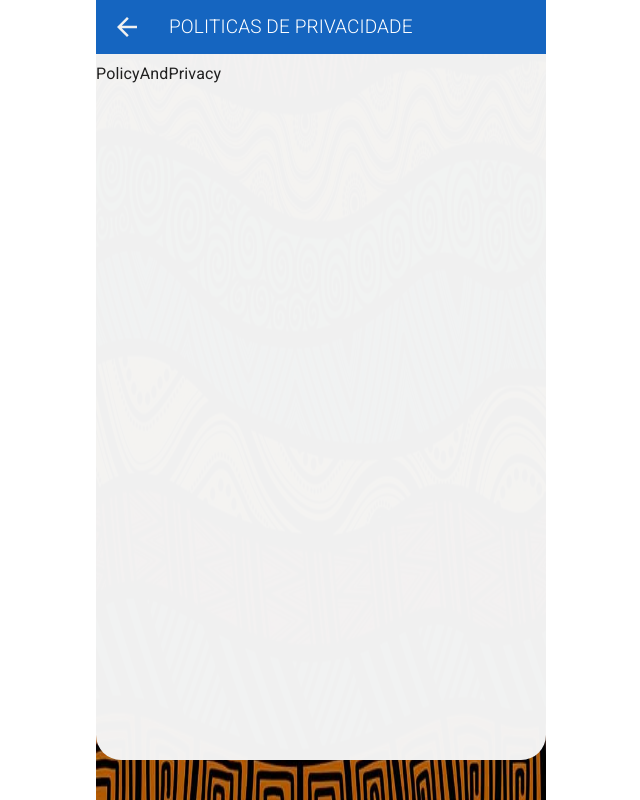
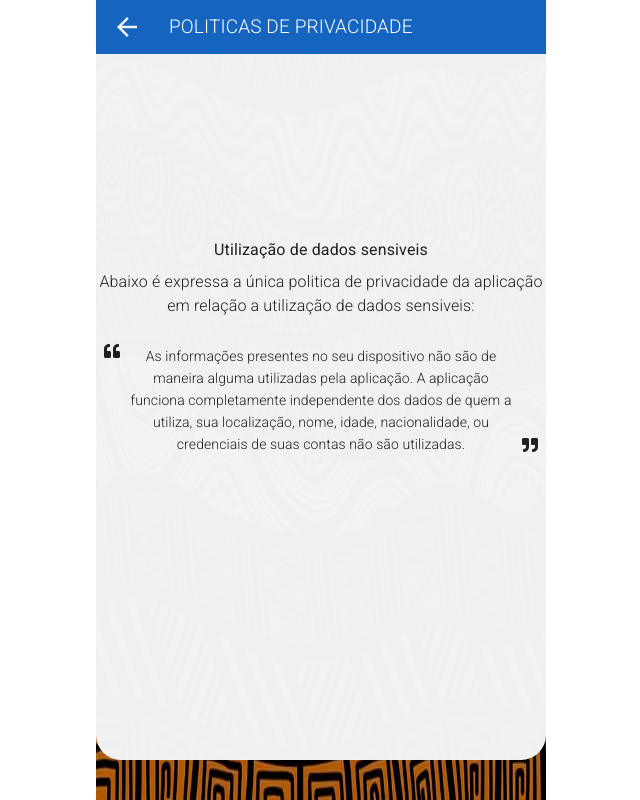
Before and after one commit to Francisco-Fetapi/portuguese-umbundo-dictionary, a React (Vite) app: page /politicas-de-privacidade in a window 1280 px wide. Shown: the whole page, without its empty margins (319-959 px from the left). Built offline with nearby package versions, Linux system fonts and the light colour scheme.

Commit message:
feat: privacy policy defined

```diff
--- a/src/pages/AboutUs.tsx
+++ b/src/pages/AboutUs.tsx
@@ -46,7 +46,7 @@ export default function AboutUs() {
       </Box>
       <Box flexGrow={1} />
       <Box my={2}>
-        <Text color="gray" fontWeight={700} variant="subtitle2" align="center">
+        <Text color="gray" fontWeight={300} variant="subtitle2" align="center">
           Copyright &copy; 2022, todos os direitos reservados.
         </Text>
       </Box>
--- a/src/pages/PolicyAndPrivacy.tsx
+++ b/src/pages/PolicyAndPrivacy.tsx
@@ -1,9 +1,39 @@
+import { Box } from "@mui/material";
+import { FaQuoteLeft, FaQuoteRight } from "react-icons/fa";
 import PageHeader from "../components/PageHeader";
+import { BoxColumnCenter, Text } from "../styles/General";
 
 export default function PolicyAndPrivacy() {
   return (
     <PageHeader pageName="Politicas de Privacidade">
-      PolicyAndPrivacy
+      <BoxColumnCenter height="90%" justifyContent="center">
+        <Box mb={1}>
+          <Text align="center">Utilização de dados sensiveis</Text>
+        </Box>
+        <Text align="center" fontWeight={300}>
+          {/* O presente aplicativo tem apenas politica de privacidade por não
+          fazer uso de nenhum dado sensivel. */}
+          Abaixo é expressa a única politica de privacidade da aplicação em
+          relação a utilização de dados sensiveis:
+        </Text>
+        <Box mt={3} px={1} display="flex" flexDirection="column">
+          <Box>
+            <FaQuoteLeft />
+          </Box>
+          <Box px={3} mt={-2.5}>
+            <Text variant="subtitle2" fontWeight={300} align="center">
+              As informações presentes no seu dispositivo não são de maneira
+              alguma utilizadas pela aplicação. A aplicação funciona
+              completamente independente dos dados de quem a utiliza, sua
+              localização, nome, idade, nacionalidade, ou credenciais de suas
+              contas não são utilizadas.
+            </Text>
+          </Box>
+          <Box mt={-2.5} alignSelf="flex-end">
+            <FaQuoteRight />
+          </Box>
+        </Box>
+      </BoxColumnCenter>
     </PageHeader>
   );
 }
```
